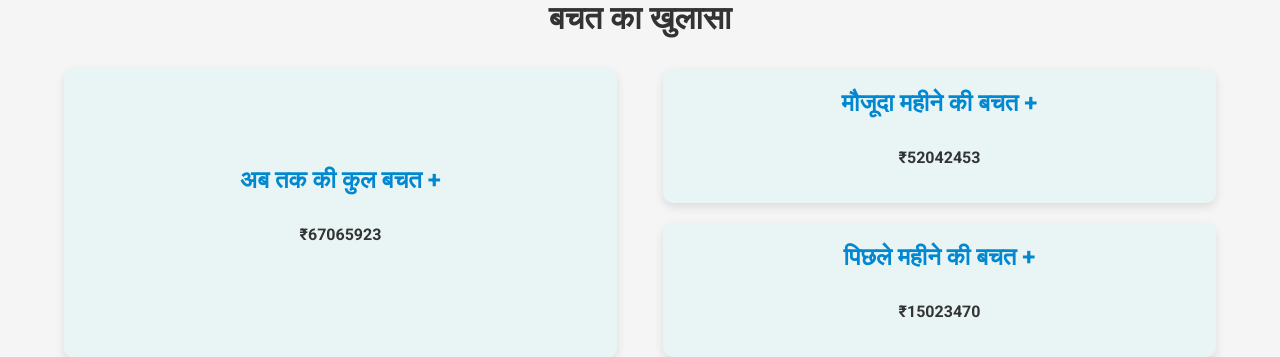
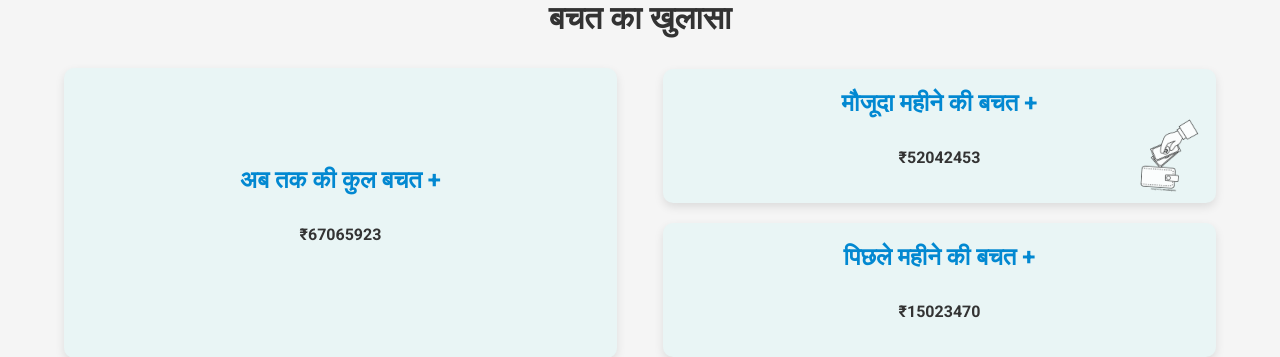
Before and after one commit to ajaj123-debug/Mosque-fund-management-system, a Django app: page /home/ in a window 1280 px wide. Shown: the part 206-563 px from the top of the page. Run offline with Django 5.2, Linux system fonts and the light colour scheme; data comes from the database, SQL or seed files in the repository.

Commit message:
last commit

```diff
--- a/community_fund/templates/home.html
+++ b/community_fund/templates/home.html
@@ -260,6 +260,19 @@
                 display: block;
             }
         }
+        .card-clipart {
+            position: absolute;
+            bottom: 10px;
+            right: 10px;
+            width: 80px; /* Adjust size as needed */
+            height: auto; /* Maintain aspect ratio */
+            opacity: 0.8; /* Slight transparency if desired */
+            transform: rotate(4deg); /* Rotate the clipart by 45 degrees */
+            transition: transform 0.3s ease, opacity 0.3s ease;
+        }
+        .savings-card {
+            position: relative; /* Ensure the clipart is positioned relative to the card */
+        }
 
     </style>
 </head>
@@ -300,6 +313,7 @@
                 <div class="savings-card">
                     <h2>मौजूदा महीने की बचत +</h2>
                     <p><strong>₹{{ current_month_savings }}</strong></p>
+                    <img src="{% static 'clip.webp' %}" alt="Clipart" class="card-clipart">
                 </div>
                 <div class="savings-card">
                     <h2>पिछले महीने की बचत +</h2>
```
Also changed, not shown: community_fund/static/clip.webp (added), 3 other files.
